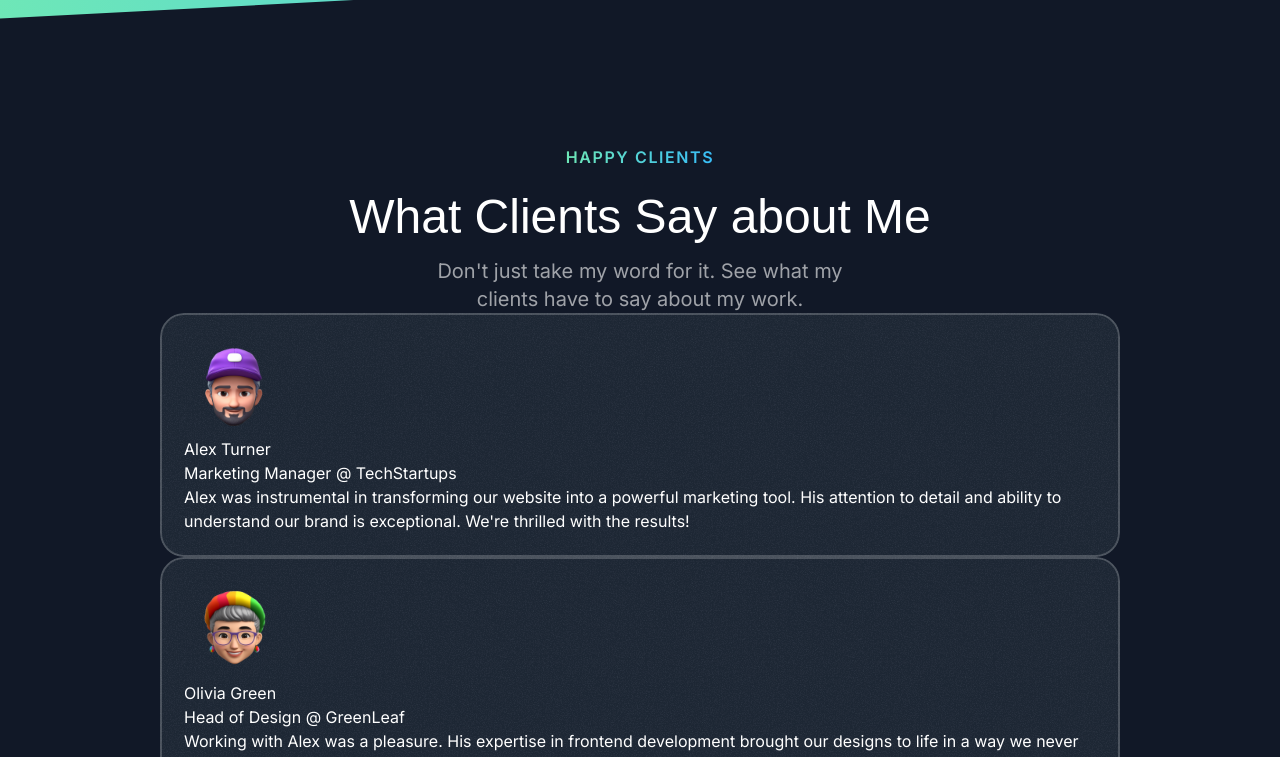
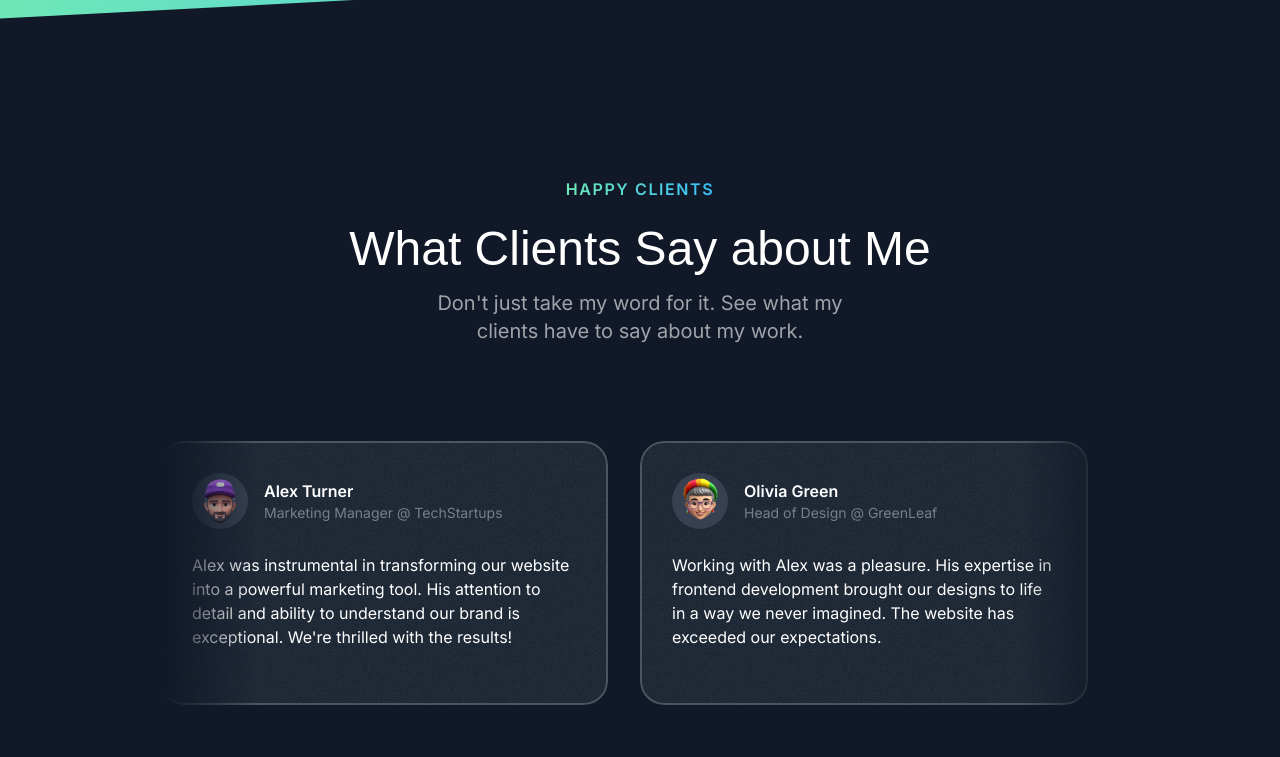
Before and after one commit to BarryCoding/tribe-portfolio, a Next.js app: page / in a window 1280 px wide. Shown: the part 3119-3876 px from the top of the page. Built offline with nearby package versions, Linux system fonts and the light colour scheme; a web font is replaced by a local one.

Commit message:
11 Testimonials section

```diff
--- a/src/sections/Testimonials.tsx
+++ b/src/sections/Testimonials.tsx
@@ -5,23 +5,30 @@ import Image from 'next/image'
 
 export const TestimonialsSection = () => {
   return (
-    <section className='py-16'>
+    <section className='py-16 lg:py-24'>
       <div className='container'>
         <SectionHeader
           eyebrow='Happy Clients'
           title='What Clients Say about Me'
           description="Don't just take my word for it. See what my clients have to say about my work."
         />
-        <div>
-          {testimonials.map((t) => (
-            // REFACTOR: ImageBg UI component
-            <Card key={t.name} className='p-6'>
-              <Image src={t.avatar} alt={t.name} />
-              <div>{t.name}</div>
-              <div>{t.position}</div>
-              <p>{t.text}</p>
-            </Card>
-          ))}
+        <div className='mt-16 flex overflow-clip [mask-image:linear-gradient(to_right,transparent,black_10%,black_90%,transparent)] lg:mt-24'>
+          <div className='flex flex-none gap-8'>
+            {testimonials.map((t) => (
+              <Card key={t.name} className='max-w-xs p-6 md:max-w-md md:p-8'>
+                <div className='flex items-center gap-4'>
+                  <div className='flex size-14 shrink-0 items-center rounded-full bg-gray-700'>
+                    <Image src={t.avatar} alt={t.name} className='max-h-full' />
+                  </div>
+                  <div>
+                    <div className='font-semibold'>{t.name}</div>
+                    <div className='text-sm text-white/40'>{t.position}</div>
+                  </div>
+                </div>
+                <p className='mt-4 text-sm md:mt-6 md:text-base'>{t.text}</p>
+              </Card>
+            ))}
+          </div>
         </div>
       </div>
     </section>
```
